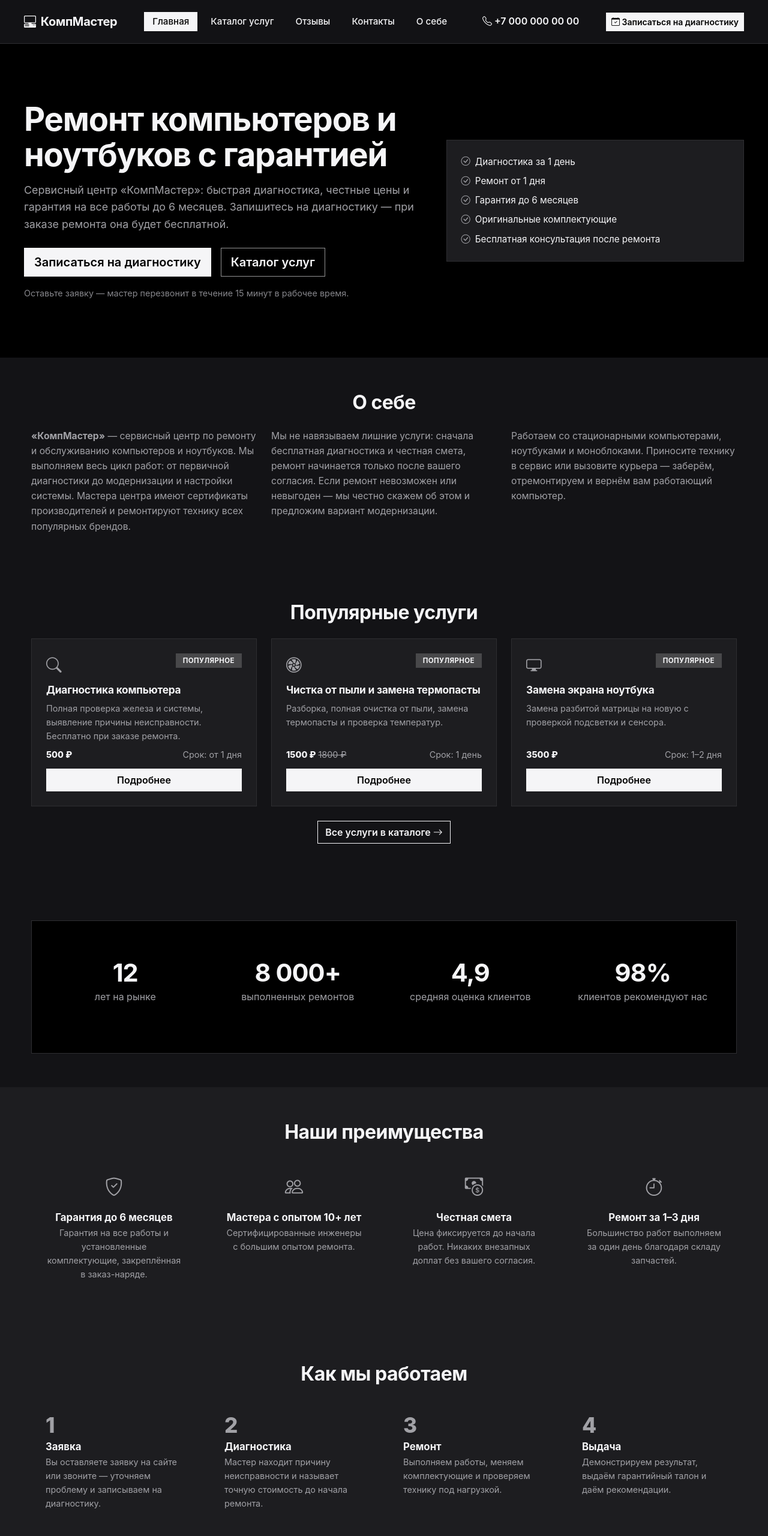
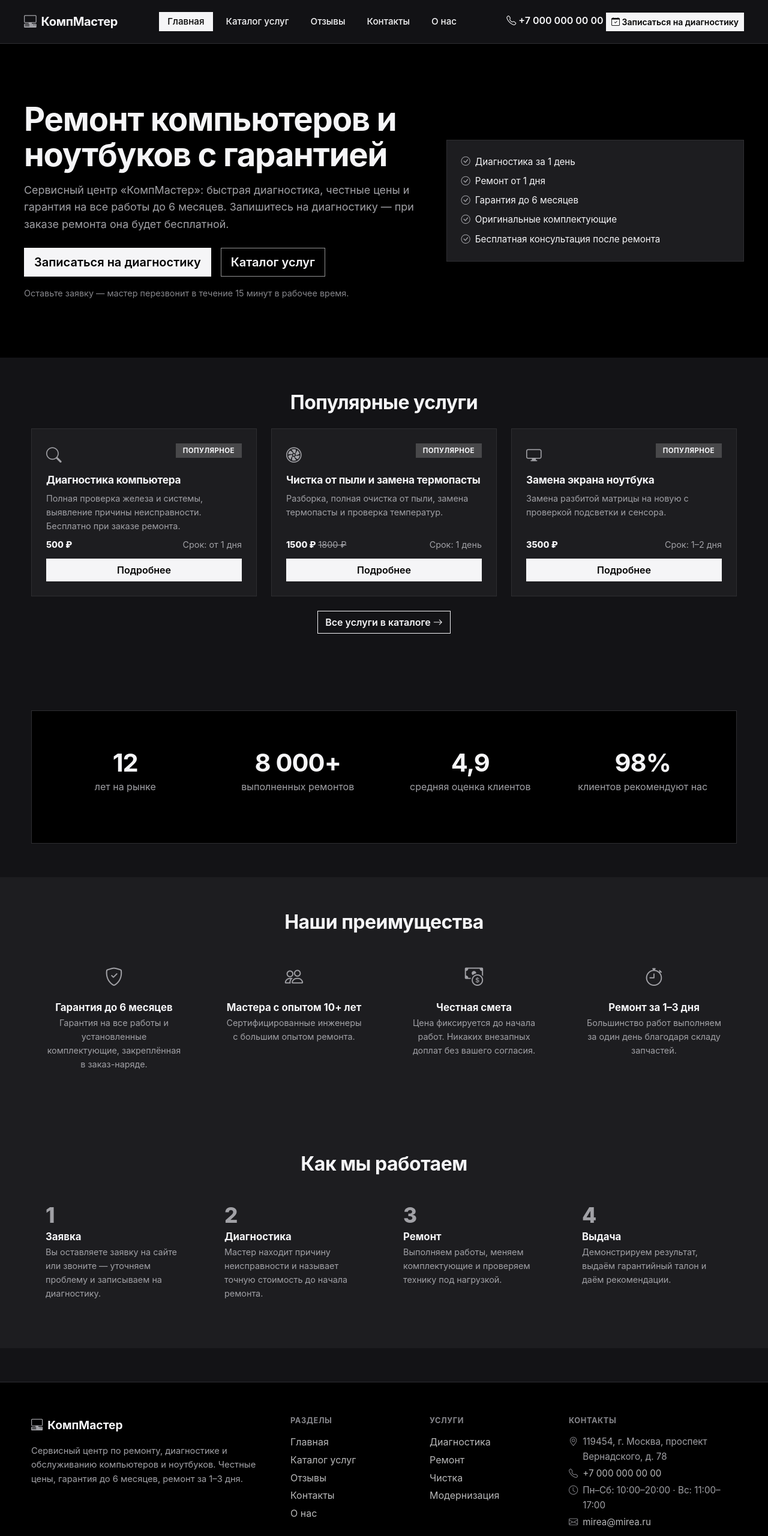
Before and after one commit to Vorobey1234/CompMaster, a plain HTML site: page index.html in a window 1280 px wide. Shown: the top 2560 px of the page at 60% size. Drawn offline with nearby package versions, Linux system fonts and the light colour scheme.

Commit message:
Update index.html

```diff
--- a/index.html
+++ b/index.html
@@ -1,3 +1,4 @@
+
 
 <!DOCTYPE html>
 <html lang="ru">
@@ -14,61 +15,36 @@
 <script src="https://cdn.jsdelivr.net/npm/bootstrap@5.3.3/dist/js/bootstrap.bundle.min.js" defer></script>
 <script src="js/main.js" defer></script>
 </head>
-
 <body>
 
-<!-- ШАПКА -->
 <header class="site-header">
     <div class="container site-header__inner">
 
         <a class="site-header__logo" href="index.html">
-            <i class="bi bi-pc-display-horizontal"></i>
+            <i class="bi bi-pc-display-horizontal site-header__logo-icon"></i>
             КомпМастер
         </a>
 
         <nav class="site-nav" aria-label="Основная навигация">
             <ul class="site-nav__list">
-                <li class="site-nav__item">
-                    <a class="site-nav__link site-nav__link--active" href="index.html">
-                        Главная
-                    </a>
-                </li>
-
-                <li class="site-nav__item">
-                    <a class="site-nav__link" href="catalog.html">
-                        Каталог услуг
-                    </a>
-                </li>
-
-                <li class="site-nav__item">
-                    <a class="site-nav__link" href="reviews.html">
-                        Отзывы
-                    </a>
-                </li>
-
-                <li class="site-nav__item">
-                    <a class="site-nav__link" href="contacts.html">
-                        Контакты
-                    </a>
-                </li>
-
-                <li class="site-nav__item">
-                    <a class="site-nav__link" href="#about">
-                        О себе
-                    </a>
-                </li>
+                <li><a class="site-nav__link site-nav__link--active" href="index.html">Главная</a></li>
+                <li><a class="site-nav__link" href="catalog.html">Каталог услуг</a></li>
+                <li><a class="site-nav__link" href="reviews.html">Отзывы</a></li>
+                <li><a class="site-nav__link" href="contacts.html">Контакты</a></li>
+                <li><a class="site-nav__link" href="about.html">О нас</a></li>
             </ul>
         </nav>
 
+        <div class="site-header__actions">
             <a class="site-header__phone" href="tel:+70000000000">
                 <i class="bi bi-telephone"></i>
                 +7 000 000 00 00
             </a>
-
             <a class="btn btn-primary btn-sm" href="service.html?id=1#request">
                 <i class="bi bi-calendar-check"></i>
                 Записаться на диагностику
             </a>
+        </div>
 
     </div>
 </header>
@@ -80,9 +56,7 @@
         <div class="container hero__inner">
 
             <div class="hero__content">
-                <h1 class="hero__title">
-                    Ремонт компьютеров и ноутбуков с гарантией
-                </h1>
+                <h1 class="hero__title">Ремонт компьютеров и ноутбуков с гарантией</h1>
 
                 <p class="hero__text">
                     Сервисный центр «КомпМастер»: быстрая диагностика,
@@ -91,91 +65,36 @@
                 </p>
 
                 <div class="hero__actions">
-                    <a class="btn btn-warning btn-lg hero__button"
-                       href="service.html?id=1#request">
+                    <a class="btn btn-warning btn-lg hero__button" href="service.html?id=1#request">
                         Записаться на диагностику
                     </a>
-
                     <a class="btn btn-outline-light btn-lg" href="catalog.html">
                         Каталог услуг
                     </a>
                 </div>
 
                 <p class="hero__note">
-                    Оставьте заявку — мастер перезвонит в течение 15 минут
-                    в рабочее время.
+                    Оставьте заявку — мастер перезвонит в течение 15 минут в рабочее время.
                 </p>
             </div>
 
             <div class="hero__card">
                 <ul class="hero__list">
-                    <li class="hero__list-item">
-                        <i class="bi bi-check-circle"></i>
-                        Диагностика за 1 день
-                    </li>
-                    <li class="hero__list-item">
-                        <i class="bi bi-check-circle"></i>
-                        Ремонт от 1 дня
-                    </li>
-                    <li class="hero__list-item">
-                        <i class="bi bi-check-circle"></i>
-                        Гарантия до 6 месяцев
-                    </li>
-                    <li class="hero__list-item">
-                        <i class="bi bi-check-circle"></i>
-                        Оригинальные комплектующие
-                    </li>
-                    <li class="hero__list-item">
-                        <i class="bi bi-check-circle"></i>
-                        Бесплатная консультация после ремонта
-                    </li>
+                    <li class="hero__list-item"><i class="bi bi-check-circle"></i>Диагностика за 1 день</li>
+                    <li class="hero__list-item"><i class="bi bi-check-circle"></i>Ремонт от 1 дня</li>
+                    <li class="hero__list-item"><i class="bi bi-check-circle"></i>Гарантия до 6 месяцев</li>
+                    <li class="hero__list-item"><i class="bi bi-check-circle"></i>Оригинальные комплектующие</li>
+                    <li class="hero__list-item"><i class="bi bi-check-circle"></i>Бесплатная консультация после ремонта</li>
                 </ul>
             </div>
 
         </div>
     </section>
 
-
-    <!-- О СЕБЕ -->
-    <section class="section" id="about">
-        <div class="container">
-
-            <h2 class="section__title">О себе</h2>
-
-            <div class="about__inner">
-
-                <p class="section__text">
-                    <strong>«КомпМастер»</strong> — сервисный центр по ремонту
-                    и обслуживанию компьютеров и ноутбуков. Мы выполняем весь
-                    цикл работ: от первичной диагностики до модернизации
-                    и настройки системы. Мастера центра имеют сертификаты
-                    производителей и ремонтируют технику всех популярных брендов.
-                </p>
-
-                <p class="section__text">
-                    Мы не навязываем лишние услуги: сначала бесплатная
-                    диагностика и честная смета, ремонт начинается только
-                    после вашего согласия. Если ремонт невозможен или невыгоден —
-                    мы честно скажем об этом и предложим вариант модернизации.
-                </p>
-
-                <p class="section__text">
-                    Работаем со стационарными компьютерами, ноутбуками
-                    и моноблоками. Приносите технику в сервис или вызовите
-                    курьера — заберём, отремонтируем и вернём вам работающий компьютер.
-                </p>
-
-            </div>
-        </div>
-    </section>
-
-
     <!-- ПОПУЛЯРНЫЕ УСЛУГИ -->
     <section class="section" id="popular">
         <div class="container">
-
             <h2 class="section__title">Популярные услуги</h2>
-
             <div class="services-grid" id="popular-grid"></div>
 
             <p class="text-center mt-4">
@@ -184,50 +103,39 @@
                     <i class="bi bi-arrow-right"></i>
                 </a>
             </p>
-
         </div>
     </section>
-
 
     <!-- СТАТИСТИКА -->
     <section class="section" id="stats">
         <div class="container">
-
             <div class="stats-grid">
-
                 <p class="stats-item">
                     <span class="stats-item__value">12</span>
                     <span class="stats-item__label">лет на рынке</span>
                 </p>
-
                 <p class="stats-item">
                     <span class="stats-item__value">8 000+</span>
                     <span class="stats-item__label">выполненных ремонтов</span>
                 </p>
-
                 <p class="stats-item">
                     <span class="stats-item__value">4,9</span>
                     <span class="stats-item__label">средняя оценка клиентов</span>
                 </p>
-
                 <p class="stats-item">
                     <span class="stats-item__value">98%</span>
                     <span class="stats-item__label">клиентов рекомендуют нас</span>
                 </p>
-
             </div>
         </div>
     </section>
 
-
     <!-- ПРЕИМУЩЕСТВА -->
     <section class="section section--soft" id="advantages">
         <div class="container">
-
             <h2 class="section__title">Наши преимущества</h2>
 
             <div class="advantages-grid">
-
                 <article class="advantage-card">
                     <i class="bi bi-shield-check advantage-card__icon"></i>
                     <h3 class="advantage-card__title">Гарантия до 6 месяцев</h3>
@@ -262,20 +170,16 @@
                         благодаря складу запчастей.
                     </p>
                 </article>
-
             </div>
         </div>
     </section>
 
-
     <!-- ЭТАПЫ РАБОТЫ -->
     <section class="section section--soft" id="steps">
         <div class="container">
-
             <h2 class="section__title">Как мы работаем</h2>
 
             <ol class="steps-list">
-
                 <li class="steps-list__item">
                     <h3 class="steps-list__title">Заявка</h3>
                     <p class="steps-list__text">
@@ -307,13 +211,11 @@
                         талон и даём рекомендации.
                     </p>
                 </li>
-
             </ol>
         </div>
     </section>
 
 </main>
-
 
 <!-- ПОДВАЛ -->
 <footer class="site-footer">
@@ -321,80 +223,45 @@
 
         <div class="site-footer__grid">
 
-            <!-- ИНФОРМАЦИЯ -->
             <div class="site-footer__about">
-
                 <a class="site-footer__logo" href="index.html">
                     <i class="bi bi-pc-display-horizontal"></i>
                     КомпМастер
                 </a>
-
                 <p class="site-footer__slogan">
                     Сервисный центр по ремонту, диагностике и обслуживанию
                     компьютеров и ноутбуков. Честные цены, гарантия до
                     6 месяцев, ремонт за 1–3 дня.
                 </p>
-
             </div>
 
-
-            <!-- РАЗДЕЛЫ -->
             <nav class="site-footer__nav" aria-label="Разделы сайта">
-
                 <h2 class="site-footer__title">Разделы</h2>
-
                 <ul class="site-footer__list">
-                    <li class="site-footer__list-item">
-                        <a class="site-footer__link" href="index.html">Главная</a>
-                    </li>
-                    <li class="site-footer__list-item">
-                        <a class="site-footer__link" href="catalog.html">Каталог услуг</a>
-                    </li>
-                    <li class="site-footer__list-item">
-                        <a class="site-footer__link" href="reviews.html">Отзывы</a>
-                    </li>
-                    <li class="site-footer__list-item">
-                        <a class="site-footer__link" href="contacts.html">Контакты</a>
-                    </li>
-                    <li class="site-footer__list-item">
-                        <a class="site-footer__link" href="#about">О себе</a>
-                    </li>
+                    <li class="site-footer__list-item"><a class="site-footer__link" href="index.html">Главная</a></li>
+                    <li class="site-footer__list-item"><a class="site-footer__link" href="catalog.html">Каталог услуг</a></li>
+                    <li class="site-footer__list-item"><a class="site-footer__link" href="reviews.html">Отзывы</a></li>
+                    <li class="site-footer__list-item"><a class="site-footer__link" href="contacts.html">Контакты</a></li>
+                    <li class="site-footer__list-item"><a class="site-footer__link" href="about.html">О нас</a></li>
                 </ul>
-
             </nav>
 
-
-            <!-- УСЛУГИ -->
             <div class="site-footer__services">
-
                 <h2 class="site-footer__title">Услуги</h2>
-
                 <ul class="site-footer__list">
-                    <li class="site-footer__list-item">
-                        <a class="site-footer__link" href="catalog.html">Диагностика</a>
-                    </li>
-                    <li class="site-footer__list-item">
-                        <a class="site-footer__link" href="catalog.html">Ремонт</a>
-                    </li>
-                    <li class="site-footer__list-item">
-                        <a class="site-footer__link" href="catalog.html">Чистка</a>
-                    </li>
-                    <li class="site-footer__list-item">
-                        <a class="site-footer__link" href="catalog.html">Модернизация</a>
-                    </li>
+                    <li class="site-footer__list-item"><a class="site-footer__link" href="catalog.html">Диагностика</a></li>
+                    <li class="site-footer__list-item"><a class="site-footer__link" href="catalog.html">Ремонт</a></li>
+                    <li class="site-footer__list-item"><a class="site-footer__link" href="catalog.html">Чистка</a></li>
+                    <li class="site-footer__list-item"><a class="site-footer__link" href="catalog.html">Модернизация</a></li>
                 </ul>
-
             </div>
 
-
-            <!-- КОНТАКТЫ -->
             <div class="site-footer__contacts">
-
                 <h2 class="site-footer__title">Контакты</h2>
 
                 <p class="site-footer__contact">
                     <i class="bi bi-geo-alt"></i>
-                    г. Москва, проспект Вернадского, д. 78, РТУ МИРЭА
+                    119454, г. Москва, проспект Вернадского, д. 78
                 </p>
 
                 <p class="site-footer__contact">
@@ -411,85 +278,54 @@
                     <i class="bi bi-envelope"></i>
                     <a href="mailto:mirea@mirea.ru">mirea@mirea.ru</a>
                 </p>
-
             </div>
 
         </div>
 
-
-        <!-- КОПИРАЙТ -->
         <div class="site-footer__bottom">
             <p>
-                © 2026 КомпМастер. Все права защищены.
+                Сайт разработан на HTML, CSS и JavaScript
+                с использованием Flexbox, Grid, CSS-переменных,
+                БЭМ и Bootstrap.
             </p>
-
+            <p>Разработчик: Пакин Андрей (ЭФБО-14-25)</p>
+            <p>© 2026 КомпМастер. Все права защищены.</p>
         </div>
 
     </div>
 </footer>
 
-
 <!-- МОДАЛЬНОЕ ОКНО УСЛУГИ -->
 <div class="modal fade" id="service-modal" tabindex="-1"
      aria-labelledby="service-modal-title" aria-hidden="true">
-
     <div class="modal-dialog modal-dialog-centered">
         <div class="modal-content">
-
             <div class="modal-header">
-                <h2 class="modal-title h5" id="service-modal-title">
-                    Услуга
-                </h2>
-
+                <h2 class="modal-title h5" id="service-modal-title">Услуга</h2>
                 <button class="btn-close" type="button"
-                        data-bs-dismiss="modal" aria-label="Закрыть">
-                </button>
+                        data-bs-dismiss="modal" aria-label="Закрыть"></button>
             </div>
-
             <div class="modal-body">
-
                 <p class="service-modal__info" id="service-modal-description">
                     Краткое описание услуги.
                 </p>
-
                 <div class="service-modal__meta">
-                    <span>
-                        Категория:
-                        <strong id="service-modal-category">—</strong>
-                    </span>
-
-                    <span>
-                        Стоимость:
-                        <strong id="service-modal-price">—</strong>
-                    </span>
-
-                    <span>
-                        Срок:
-                        <strong id="service-modal-days">—</strong>
-                    </span>
+                    <span>Категория: <strong id="service-modal-category">—</strong></span>
+                    <span>Стоимость: <strong id="service-modal-price">—</strong></span>
+                    <span>Срок: <strong id="service-modal-days">—</strong></span>
                 </div>
-
             </div>
-
             <div class="modal-footer">
-                <a class="btn btn-outline-secondary" href="catalog.html">
-                    Все услуги
-                </a>
-
-                <a class="btn btn-primary" id="service-modal-link"
-                   href="service.html">
+                <a class="btn btn-outline-secondary" href="catalog.html">Все услуги</a>
+                <a class="btn btn-primary" id="service-modal-link" href="service.html">
                     Перейти на страницу услуги
                 </a>
             </div>
-
         </div>
     </div>
 </div>
 
-
-<!-- КНОПКА НАВЕРХ -->
-<button class="scroll-top" id="scroll-top" type="button"
-        aria-label="Наверх">
+<button class="scroll-top" id="scroll-top" type="button" aria-label="Наверх">
     <i class="bi bi-arrow-up"></i>
 </button>
 
```
Lines whose indentation alone changed are shown as unchanged.
